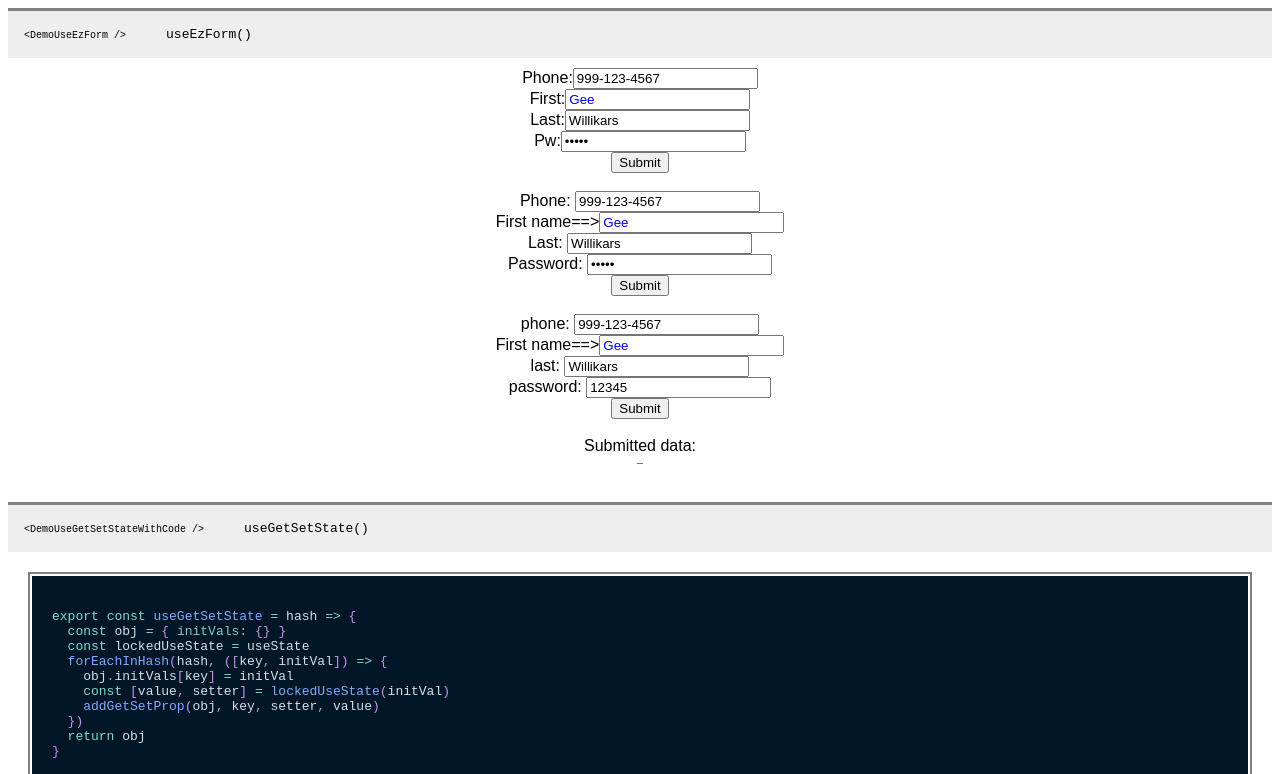
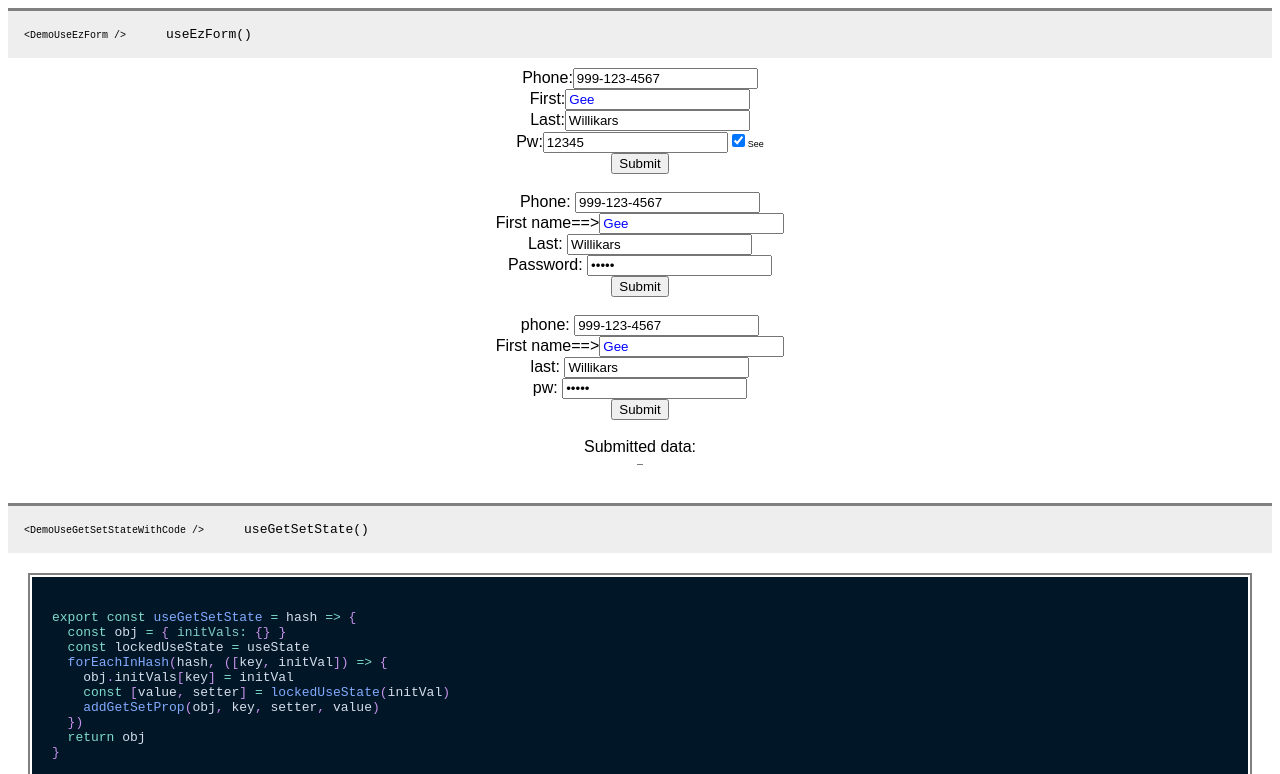
Before and after one commit to kenlane33/react-use-get-set, a React (Create React App) app: page / in a window 1280 px wide. Shown: the top 774 px of the page. Built offline with nearby package versions, Linux system fonts and the light colour scheme.

Commit message:
More hashOfInputProps examples in useEzForm

```diff
--- a/src/demos/DemoUseEzForm.js
+++ b/src/demos/DemoUseEzForm.js
@@ -25,12 +25,13 @@ const AutoForm = ({fields,bindInput}) => {
 //===========//////////////========================o
 export const DemoUseEzForm = () => {
   let [submittedTxt, setSubmitted] = useState('_')
+  let [seePw, setSeePw] = useState(true)
   //-------------------------------------o
   const initVals = {
     phone:'999-123-4567',
     first:['Gee', {style:{color:'blue'}, label:'First name==>'}],
     last:'Willikars',
-    password: '12345'
+    pw: ['12345', {type:'password'}]
   }
   const {inputs, doChange, doSubmit, bindInput} = useEzForm(
     initVals,
@@ -62,7 +63,13 @@ export const DemoUseEzForm = () => {
 
         <label> Pw:
           {/* <input value={inputs.password} name={'password'} onChange={doChange} type="password" /> */}
-          <input {...bindInput('password')} type="password" />
+          {/* Later props override those spread in the earlier ones.
+             Ternary on type:'text' lets us optionally override the
+             type='password' from the bindInput('pw') spread of props
+          */}
+          <input {...bindInput('pw')} {...((seePw)?{type:'text'}:{})} />
+          <input type='checkbox' checked={seePw} onChange={()=>setSeePw(!seePw)}/>
+          <span style={{fontSize:9}}>See</span>
         </label><br />
 
 
@@ -75,7 +82,7 @@ export const DemoUseEzForm = () => {
         <Fielder label='Phone: ' {...bindInput('phone')} />
         <Fielder label='OVERRIDDEN_BY_BIND' {...bindInput('first')} />
         <Fielder label='Last: ' name='last'   inputs={inputs} onChange={doChange}/>
-        <Fielder label='Password: ' {...bindInput('password')} type='password'/>
+        <Fielder label='Password: ' {...bindInput('pw')} type='password'/>
         <input type="submit" value="Submit" />
       </form>
       <br />
--- a/src/hooks/useEzForm.js
+++ b/src/hooks/useEzForm.js
@@ -3,7 +3,7 @@ import { unpackHashArrs } from '../helpers/iterators.js'
 
 export const useEzForm = ( initialValues={}, submitCallback=( ()=>{}) ) => {
   //const [inputs, setInputs] = useState( initialValues || {} )
-  const [initVals, inputProps] = unpackHashArrs(initialValues)
+  const [initVals, hashOfInputProps] = unpackHashArrs(initialValues)
   const inputs = useGetSetState( initVals || {} )
   //------------------------------o
   const doSubmit = (ev) => {
@@ -24,13 +24,17 @@ export const useEzForm = ( initialValues={}, submitCallback=( ()=>{}) ) => {
     name: nm,
     value:    (nm===undefined) ? undefined : inputs[nm],
     onSubmit: (nm===undefined) ? doSubmit : undefined,
-  }, (inputProps||{})[nm]||{} )) // merge if present
+  }, (hashOfInputProps||{})[nm]||{} )) // merge props if present in initVals arrays
   //------------------------------o
   return { inputs, doChange, doSubmit, bindInput}
 
 }// Usage --------------------
 // const {doSubmit, bindInput} = useEzForm(
-//   { first:'Gee', last:'Willikars'},
+//   {
+//     first:'Gee',
+//     last:['Willikars', {style:{color:'blue'} }]
+//     pw:  ['', {type:'password'}]
+//    },
 //   (x)=>console.log(x)
 // )
 // return (
@@ -41,6 +45,9 @@ export const useEzForm = ( initialValues={}, submitCallback=( ()=>{}) ) => {
 //     <label>
 //       Last name: <input {...bindInput('last')} />
 //     </label>
+//     <label>
+//       Password: <input {...bindInput('pw')} />
+//     </label>
 //     <input type="submit" value="Submit" />
 //   </form>
 // )
```
